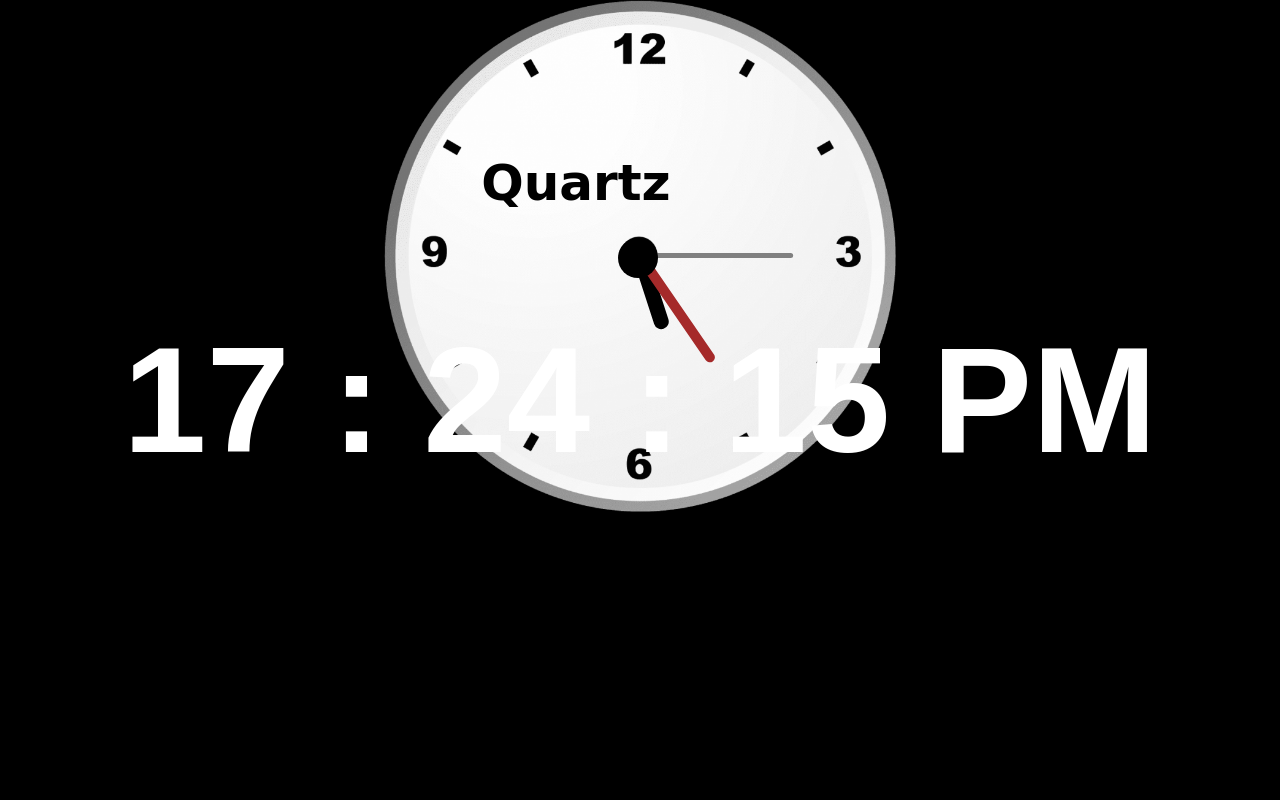
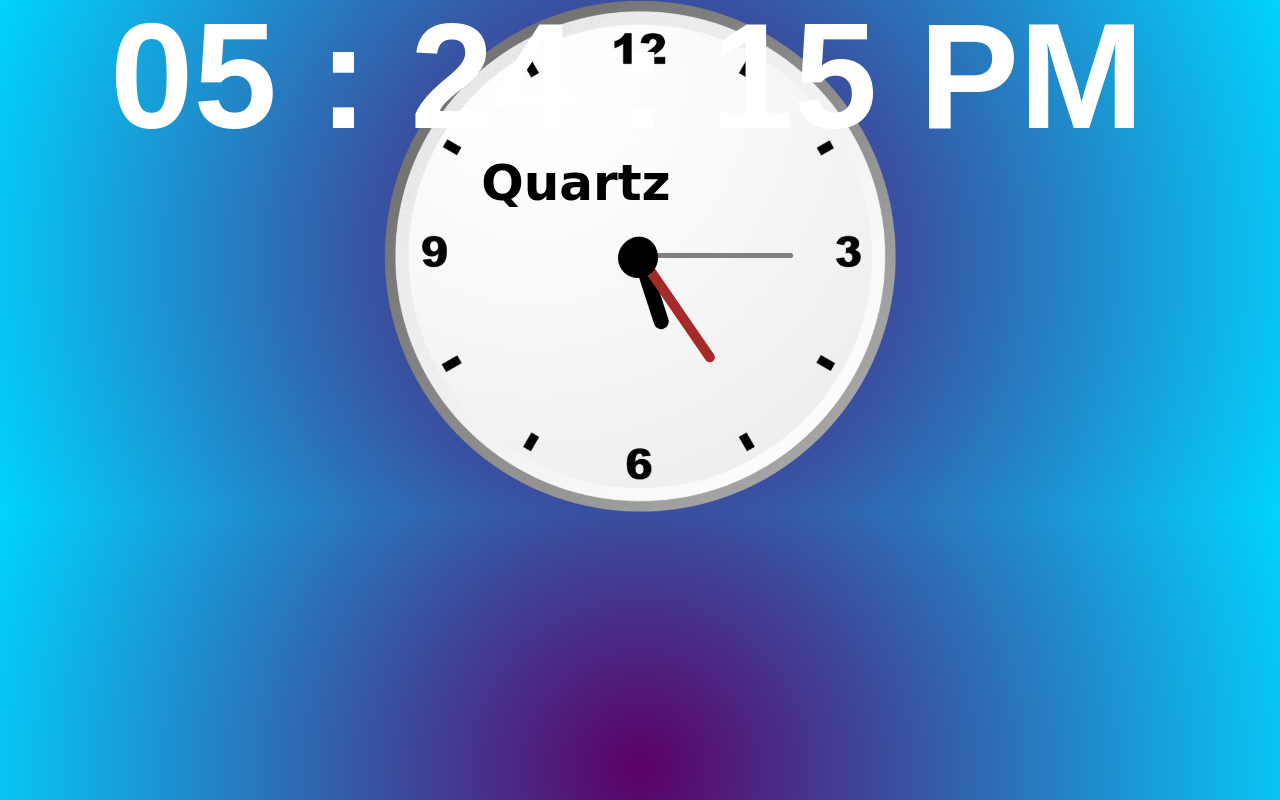
Before and after one commit to AnanthChand/Mixed-Clock, a plain HTML site: page index.html in a window 1280 px wide. Drawn offline with Linux system fonts and the light colour scheme; files whose address does not match are found by name.

Commit message:
third commit

```diff
--- a/index.html
+++ b/index.html
@@ -8,15 +8,20 @@
     <title>Mixed Clock</title>
     <link rel="stylesheet"
         href="C:\Users\Ananth Chandra\Desktop\PROJECTS OF MY OWN\Beginner Projects\Mixed Clock\style.css">
-</head>
+
+<!-- fonts -->
+<link rel="preconnect" href="https://fonts.googleapis.com"><link rel="preconnect" href="https://fonts.gstatic.com" crossorigin><link href="https://fonts.googleapis.com/css2?family=Lobster&display=swap" rel="stylesheet"><!-- font ends -->
+    </head>
 
 <body>
 
 
+
+    <div class="clocks">
         <!-- Analog clock starts -->
 
 
-        <div id="clockContainer">
+        <div id="analogClockContainer">
             <div id="ahour"></div>
             <div id="aminutes"></div>
             <div id="aseconds"></div>
@@ -44,7 +49,7 @@
 
 
 
-
+    </div>
 
     <script src="C:\Users\Ananth Chandra\Desktop\PROJECTS OF MY OWN\Beginner Projects\Mixed Clock\index.js"></script>
 </body>
--- a/index.js
+++ b/index.js
@@ -28,15 +28,16 @@ function displayTime(){
     var sec = dateTime.getSeconds();
     var session = document.getElementById('session');
 
-    if(hrs >= 12){
-        session.innerHTML = 'PM';
-    } else if(hrs > 12){
-        hrs = hrs - 12;
+
+    if(hrs>=12){
+        hrs =hrs-12;
+        if(hrs<10){
+            hrs = ["0"+hrs]
+        }
+        session.innerHTML= "PM"
     }else{
-        session.innerHTML = 'AM';
+        session.innerHTML="AM"
     }
-
-
 
     document.getElementById('dhours').innerHTML = hrs;
     document.getElementById('dminutes').innerHTML = min;
--- a/style.css
+++ b/style.css
@@ -1,8 +1,31 @@
+body {
+    background-image: radial-gradient(circle, #5c0067 0%, #00d4ff 100%);
+    margin: 0;
+    padding: 0;
+    position: relative;
+}
+
+
+
+
+
+
+
+
+
+.clocks{
+    position: relative;
+    display: flex;
+}
+
+
+
+
 
 /* <!-- Analog clock start --> */
 
 
-#clockContainer{
+#analogClockContainer {
     position: relative;
     background-color: brown;
     height: 40vw;
@@ -14,14 +37,16 @@
 
 }
 
-#ahour, #aminutes, #aseconds{
+#ahour,
+#aminutes,
+#aseconds {
     position: absolute;
     background: black;
     border-radius: 10px;
     transform-origin: bottom;
 }
 
-#ahour{
+#ahour {
     width: 3%;
     height: 15%;
     top: 35%;
@@ -29,7 +54,7 @@
     z-index: 1;
 }
 
-#aminutes{
+#aminutes {
     width: 2%;
     height: 25%;
     right: 49%;
@@ -39,7 +64,7 @@
 
 }
 
-#aseconds{
+#aseconds {
     width: 1%;
     height: 30%;
     right: 49.5%;
@@ -51,7 +76,7 @@
 
 }
 
-#dot{
+#dot {
     position: absolute;
     width: 40px;
     height: 40px;
@@ -64,14 +89,15 @@
 }
 
 
-#name{
+#name {
 
+    position: absolute;
     font-size: 50px;
     font-weight: bolder;
     font-family: 'Dancing Script', cursive;
     right: 44%;
     top: 30%;
-    position: absolute;
+
 
 
 }
@@ -86,22 +112,19 @@
 
 /* <!-- Digital clock starts --> */
 
-body{
-    margin: 0%;
-    padding: 0%;
-    background: black;
-}
-.digitalClockContainer{
+
+.digitalClockContainer {
     font-family: "Arial", Helvetica, sans-serif;
     padding: 30px;
     color: #fff;
     font-weight: bold;
     position: absolute;
-    top: 50%;
-    right: 50%;
+    height: 20px;
+    width: 100px;
     transform: translate(50%, -50%);
     font-size: 150px;
     white-space: nowrap;
+    z-index: 1;
 }
 
 
```
